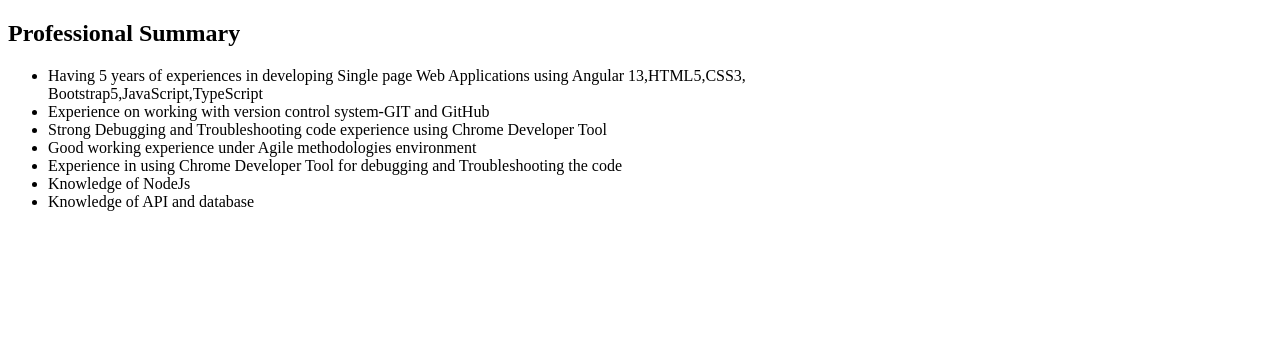
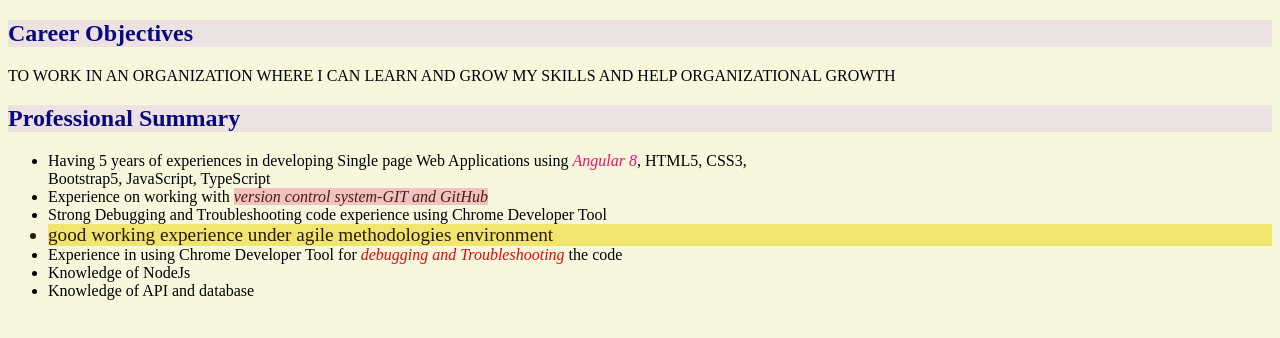
Before and after one commit to aishbhosale/Profile-aishwarya, a plain HTML site: page Home.Html in a window 1280 px wide. Drawn offline with Linux system fonts and the light colour scheme.

Commit message:
added CSS code
added CSS code

```diff
--- a/Home.Html
+++ b/Home.Html
@@ -4,25 +4,58 @@
     <meta charset="UTF-8">
     <meta name="viewport" content="width=device-width, initial-scale=1.0">
     <title>HOME</title>
+<style>
+    .heading {
+        color: rgb(8, 8, 128);
+        background-color: rgb(236, 226, 226);
+    }
+    span{
+        color: rgb(248, 16, 105);
+        font-style: oblique;
+    }
+    #work{
+        text-transform: uppercase;
+    }
+    #exp{
+        font-size: larger;
+        background-color: rgb(240, 229, 109);
+        text-transform: lowercase;
+        color: rgb(44, 26, 2);
+    }
+    #bug{
+        color: rgb(223, 9, 9);
+        font-style: italic;
+    }
+    #git{
+        background-color: rgb(241, 194, 194);
+        color: rgb(82, 28, 11);
+    }
+li,ul,body{
+    background-color: rgb(247, 247, 222);
+}
+</style>
 </head>
 <body>
-    <h2>Professional Summary</h2>
+    <h2 class="heading">Career Objectives</h2>
+    <p id="work">To work in an organization where i can learn and grow my skills and help organizational growth</p>
+
+    <h2 class="heading">Professional Summary</h2>
     <ul>
         <li>
-            Having 5 years of experiences in developing Single page Web Applications using Angular 13,HTML5,CSS3,<br>
-            Bootstrap5,JavaScript,TypeScript
+            Having 5 years of experiences in developing Single page Web Applications using <span>Angular 8</span>, HTML5, CSS3,<br>
+            Bootstrap5, JavaScript, TypeScript
         </li>
         <li>
-            Experience on working with version control system-GIT and GitHub
+            Experience on working with <span id="git">version control system-GIT and GitHub</span>
         </li>
         <li>
             Strong Debugging and Troubleshooting code experience using Chrome Developer Tool
         </li>
-        <li>
+        <li id="exp">
             Good working experience under Agile methodologies environment
         </li>
         <li>
-            Experience in using Chrome Developer Tool for debugging and Troubleshooting the code
+            Experience in using Chrome Developer Tool for <span id="bug">debugging and Troubleshooting</span> the code
         </li>
         <li>
             Knowledge of NodeJs
```
Also changed, not shown: Index.Html (+11 -4 lines).
